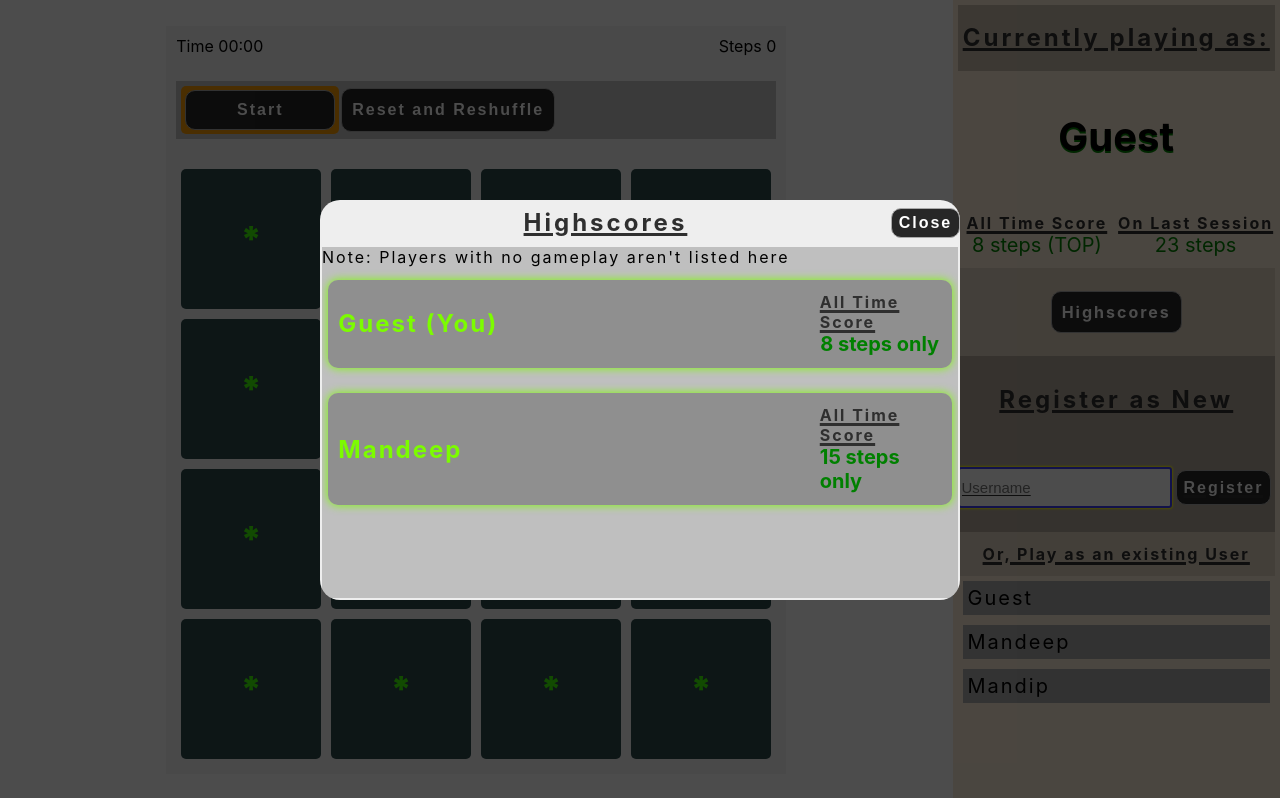
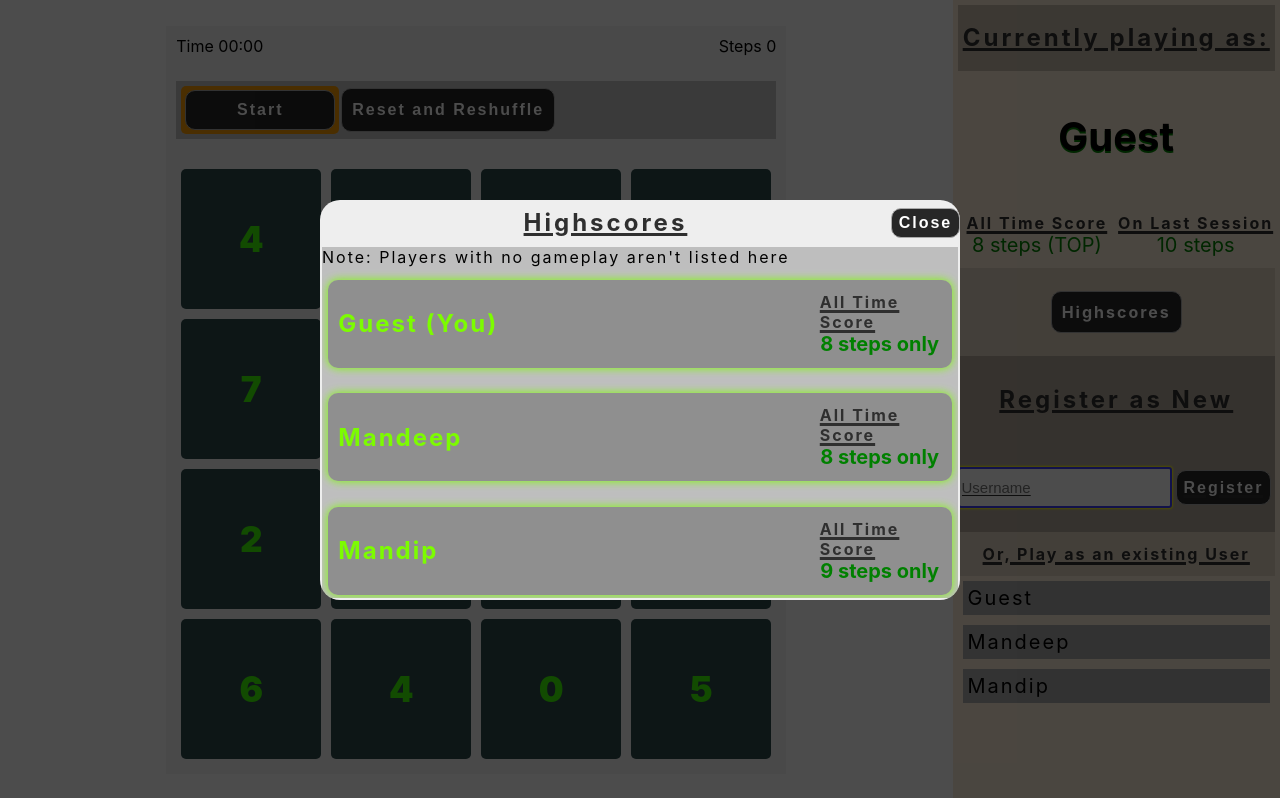
Before and after one commit to koiralamandip/matchingGame, a React (Create React App) app: page / in a window 1280 px wide. Both pictures are taken after a click on the element "Highscores". Built offline with nearby package versions, Linux system fonts and the light colour scheme; data requests are answered from the project's data file.

Commit message:
Fixed duplicate population of players

```diff
--- a/data/db.json
+++ b/data/db.json
@@ -5,22 +5,22 @@
       "id": "1",
       "score": {
         "high": 8,
-        "last": 23
+        "last": 10
       }
     },
     {
       "name": "Mandeep",
       "score": {
-        "high": 15,
-        "last": 15
+        "high": 8,
+        "last": 8
       },
       "id": "Qpttm5a"
     },
     {
       "name": "Mandip",
       "score": {
-        "high": 0,
-        "last": 0
+        "high": 9,
+        "last": 19
       },
       "id": "iiIvQ-7"
     }
--- a/src/App.tsx
+++ b/src/App.tsx
@@ -5,7 +5,6 @@ import RightSection from './components/RightSection/';
 import { useDispatch, useSelector } from 'react-redux';
 import { InitialState, State } from './state/reducers/userReducer';
 import { shuffleCards, arrayOfSize, getFormattedTime} from './components/functions';
-import HighScoreOverlay from './components/HighScoreOverlay';
 
 const App: FC = () => {
   let size = 4; // for size X size grid
@@ -34,7 +33,7 @@ const App: FC = () => {
     });
 
     openedCards.forEach((card) => {
-      card.classList.remove("matched");
+      // card.classList.remove("matched");
       card.classList.remove("visibleState");
 
     });
@@ -74,14 +73,13 @@ const App: FC = () => {
     }
   }
 
-
   useEffect(()=>{
     if (matchedCards.length === cardArr.length){
       // console.log("OOK finished" + cardArr.length + " and " + matchedCardsCount)
       setStart(false);
       dispatch({type: "UPDATE_SCORE_DB", payload: {last: step, user: userState.currentUser}});
-      dispatch({type: "FETCH_USER"});
-      // dispatch({type: "UPDATE_CURRENT_SCORE", payload: step});
+      // dispatch({type: "FETCH_USER"});
+      dispatch({type: "UPDATE_CURRENT_SCORE", payload: step});
       alert("Congratulation, you found the matches in " + step + " steps in " + getFormattedTime(timeValue) + " s");
 
     }
--- a/src/components/Card/index.tsx
+++ b/src/components/Card/index.tsx
@@ -21,11 +21,11 @@ const Card: FC<CardProps> = (cardProps: CardProps) => {
     return (
         <div className="card" data-value={cardProps.value} data-index={cardProps.index} onClick={handleCardClick}>
             <div className="card-down _card">
-                <span>*</span>
+                {cardProps.value}
             </div>
 
             <div className="card-up _card">
-                {cardProps.value}
+                <span>*</span>
             </div>
 
 
--- a/src/components/HighScoreOverlay/index.tsx
+++ b/src/components/HighScoreOverlay/index.tsx
@@ -3,6 +3,7 @@ import { useSelector } from "react-redux";
 import Entry from "./Entry";
 import { InitialState, State } from "../../state/reducers/userReducer";
 import "./styles.css";
+import { sort } from "../functions";
 
 interface IOverlay{
     visible: boolean;
@@ -25,7 +26,7 @@ const HighScoreOverlay : FC<IOverlay> = (props: IOverlay) => {
                 <div className="users-score-list">
                     <div className="sub">Note: Players with no gameplay aren't listed here</div>
                 {
-                    userState.users.map((user) => {
+                    sort(userState.users).map((user) => {
                         return (user.score.high >= 8) && <Entry user={user} you={user.id === userState.currentUser.id}/>
                     })
                 }
--- a/src/components/functions.ts
+++ b/src/components/functions.ts
@@ -1,3 +1,5 @@
+import { User } from "../state/reducers/userReducer";
+
 export const shuffleCards = (arrayOfSize: number[]) => {
     for (let i = arrayOfSize.length; i > 0; i--){
       const randomIndex = Math.floor(Math.random() * i);
@@ -17,4 +19,8 @@ export const getFormattedTime = (time: number) => {
     let sec = time % 60;
     let min = Math.floor(time / 60);
     return ((min <= 9)? "0" + min : min ) + ":" + ((sec <= 9)? "0" + sec : sec)
-  }
+}
+
+export const sort = (array: User[]): User[] => {
+  return array.sort((a: User, b: User) => a.score.high - b.score.high);
+}
```
